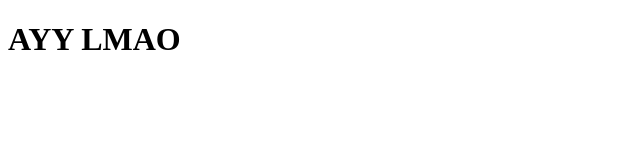
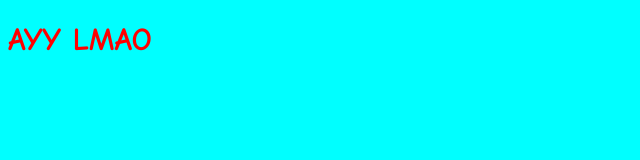
Before and after one commit to atobi16/fun, a plain HTML site: page index.html in a window 1280 px wide. Shown: the whole page, without its empty margins (0-640 px from the left). Drawn offline with Linux system fonts and the light colour scheme.

Commit message:
Update styles.css

```diff
--- a/styles.css
+++ b/styles.css
@@ -1,3 +1,5 @@
 body {
-
+    font-family: "Comic Sans MS";
+    background: cyan;
+    color: red;
 }
```
